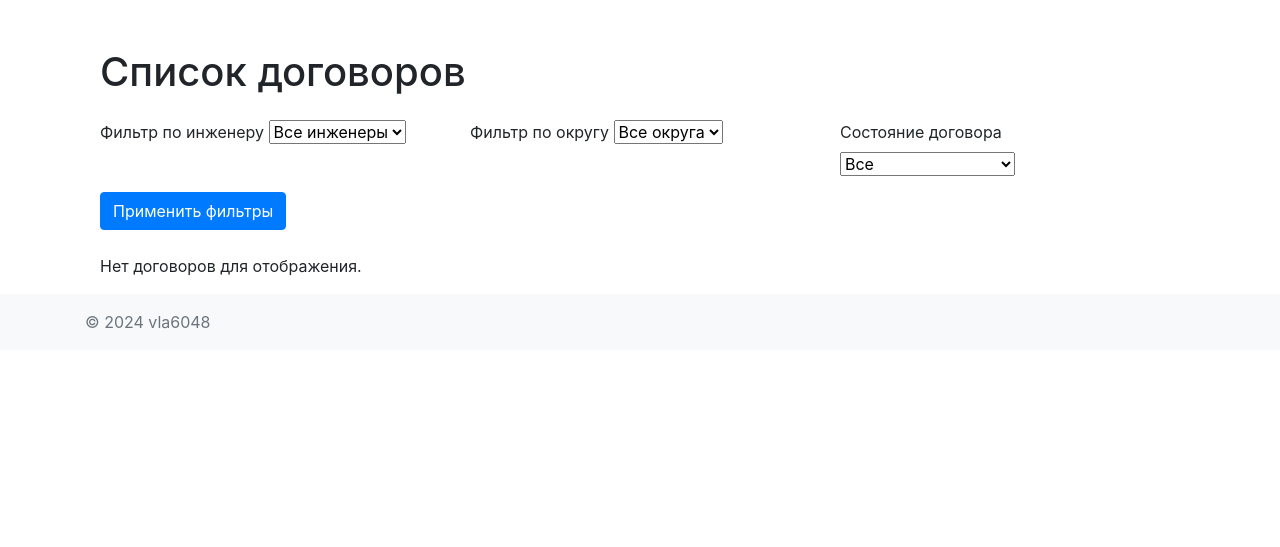
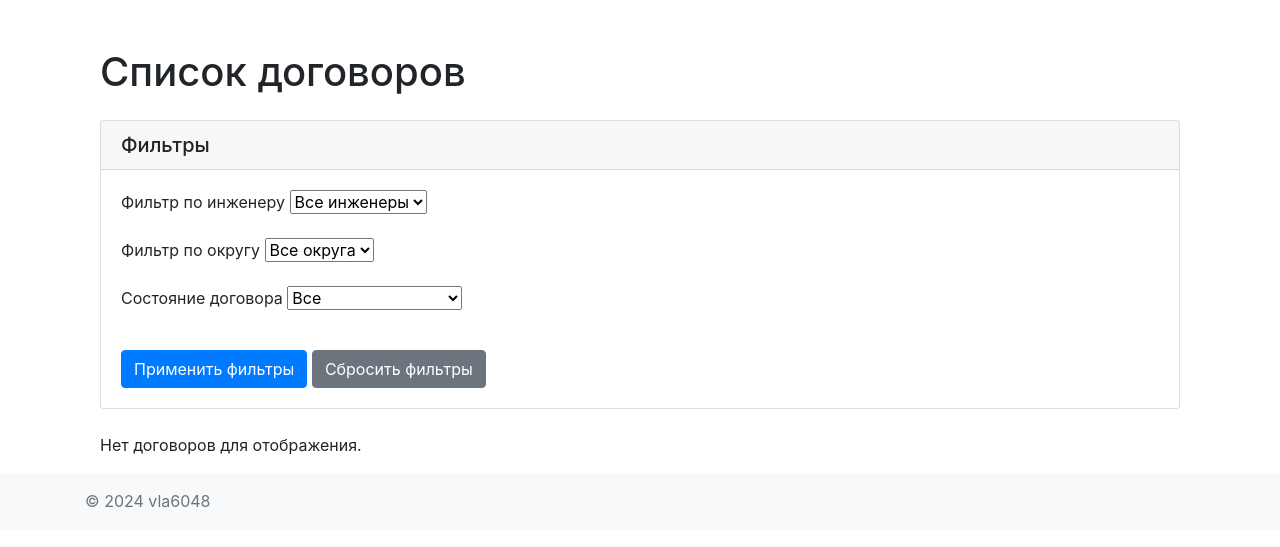
Before and after one commit to vla6048/syphon_6048, a Python web app: template templates/agreements.html in a window 1280 px wide. Shown: the part 56-603 px from the top of the page. Run offline with Jinja, Linux system fonts and the light colour scheme; the template is opened without the code that fills it, so the values that code supplies are empty; some libraries are stand-ins or nearby versions.

Commit message:
first prod v0.1.58 add: agreement filters fixed: need to fix: generators data

```diff
--- a/templates/agreements.html
+++ b/templates/agreements.html
@@ -8,9 +8,14 @@
 
     <!-- Форма фильтра -->
     <form method="get" class="mb-4">
+        <div class="card">
+            <div class="card-header">
+                <h5 class="card-title mb-0">Фильтры</h5>
+            </div>
+            <div class="card-body">
                 <div class="row">
                     <!-- Фильтр по инженеру -->
-        <div class="col-md-4">
+                    <div class="col-md-12 mb-3">
                         <label for="engineer_filter" class="form-label">Фильтр по инженеру</label>
                         <select id="engineer_filter" name="engineer_filter" class="form-select">
                             <option value="">Все инженеры</option>
@@ -23,7 +28,7 @@
                     </div>
 
                     <!-- Фильтр по округу -->
-        <div class="col-md-4">
+                    <div class="col-md-12 mb-3">
                         <label for="canton_filter" class="form-label">Фильтр по округу</label>
                         <select id="canton_filter" name="canton_filter" class="form-select">
                             <option value="">Все округа</option>
@@ -36,7 +41,7 @@
                     </div>
 
                     <!-- Фильтр по состоянию договора -->
-        <div class="col-md-4">
+                    <div class="col-md-12 mb-3">
                         <label for="state_filter" class="form-label">Состояние договора</label>
                         <select id="state_filter" name="state_filter" class="form-select">
                             <option value="all" {% if selected_state == 'all' %}selected{% endif %}>Все</option>
@@ -49,6 +54,9 @@
                 <div class="row mt-3">
                     <div class="col-md-12 text-end">
                         <button type="submit" class="btn btn-primary">Применить фильтры</button>
+                        <a href="{{ url_for('agreements') }}" class="btn btn-secondary">Сбросить фильтры</a>
+                    </div>
+                </div>
             </div>
         </div>
     </form>
@@ -61,7 +69,7 @@
                     <th>Название договора</th>
                     <th>Мастер</th>
                     <th>Инженер</th>
-        <th>Округ</th> <!-- Новый столбец -->
+                    <th>Округ</th>
                     {% for year in all_years %}
                     <th>Протоколы за месяцы, {{ year }}</th>
                     {% endfor %}
@@ -74,7 +82,7 @@
                     <td>{{ agreement.agreement_name }}</td>
                     <td>{{ agreement.master_name }}</td>
                     <td>{{ agreement.engineer_name }}</td>
-        <td>{{ agreement.canton }}</td> <!-- Новый столбец -->
+                    <td>{{ agreement.canton }}</td>
                     {% for year in all_years %}
                     <td>
                         {% if year in agreement.protocols_by_year %}
@@ -94,7 +102,6 @@
                 </tr>
                 {% endfor %}
             </tbody>
-
         </table>
     </div>
     {% else %}
```
Lines whose indentation alone changed are shown as unchanged.
